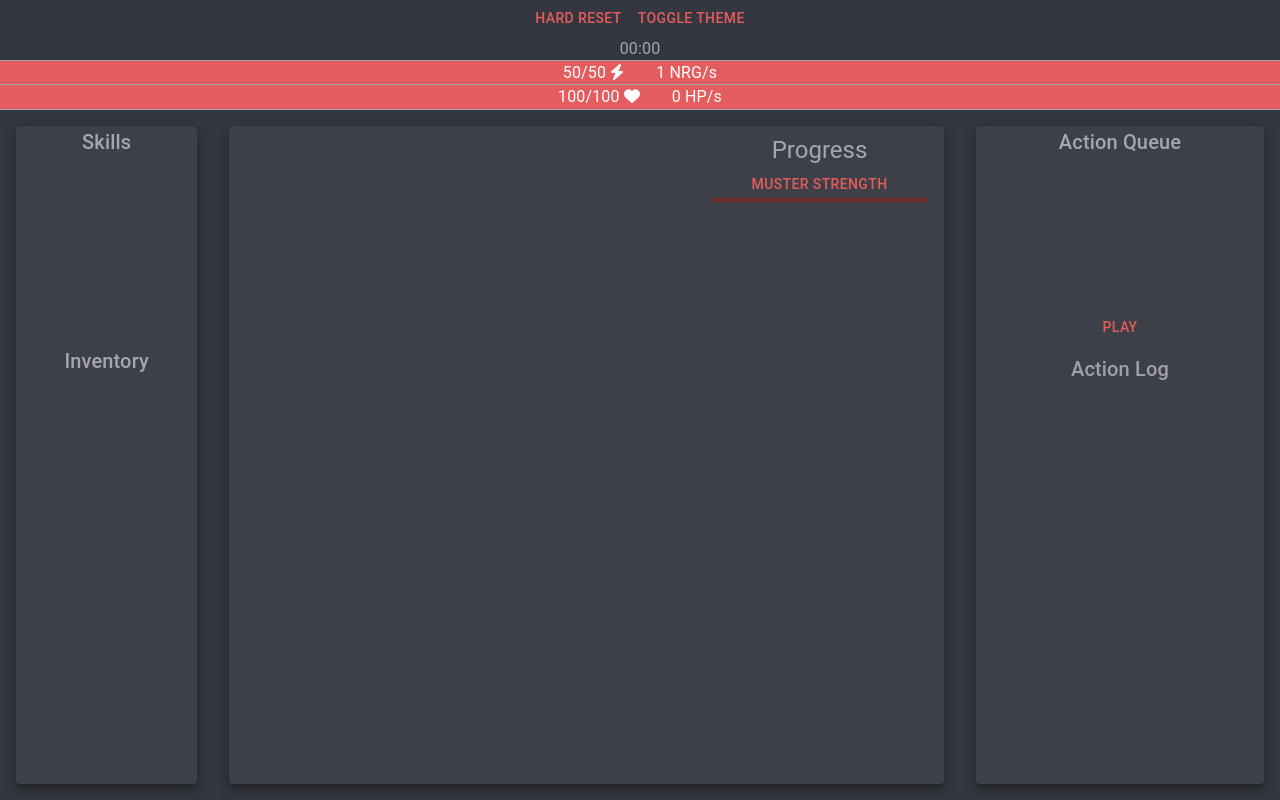
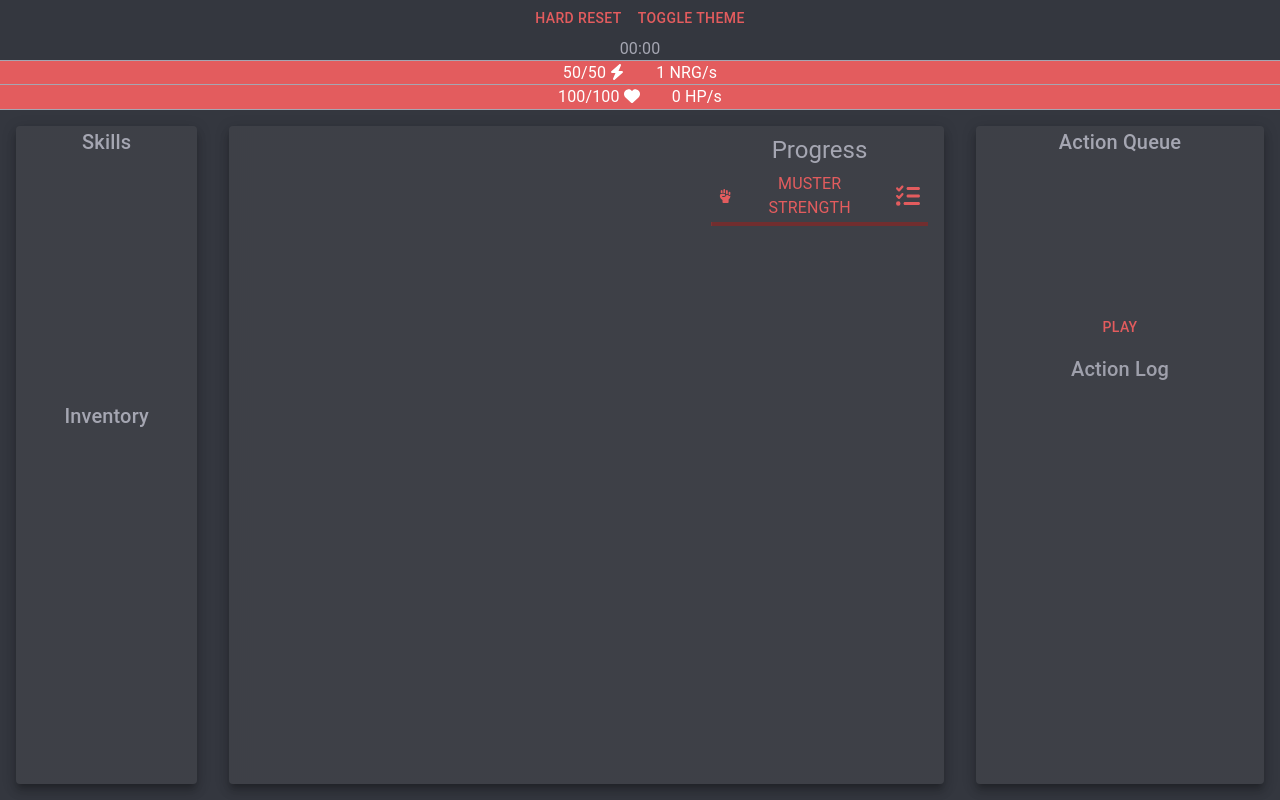
Before and after one commit to SirPrimrose/Eudaimonia, a React (Create React App) app: page / in a window 1280 px wide. Built offline with nearby package versions, Linux system fonts and the light colour scheme.

Commit message:
Add icons and queue button to job buttons

```diff
--- a/src/game/data/jobs.js
+++ b/src/game/data/jobs.js
@@ -112,7 +112,7 @@ const JOB_BASES = {
     name: 'Fight Rat King',
     skill: SKILL_IDS.COMBAT,
     category: JOB_CATEGORY.PROGRESSION,
-    maxXp: 10,
+    maxXp: 15,
     unlockCriteria: [
       { type: UNLOCK_CRITERIA.LIMIT_COMPLETIONS },
       {
@@ -122,7 +122,7 @@ const JOB_BASES = {
     ],
     completionEvents: [],
     statDecay: {
-      [STAT_IDS.HEALTH]: 25,
+      [STAT_IDS.HEALTH]: 10,
     },
   },
   [JOB_IDS.LEAVE_CAVE]: {
@@ -333,7 +333,7 @@ const JOB_BASES = {
     name: 'Fight Cave Rat',
     skill: SKILL_IDS.COMBAT,
     category: JOB_CATEGORY.ACTION,
-    maxXp: 1,
+    maxXp: 10,
     unlockCriteria: [
       {
         type: UNLOCK_CRITERIA.EXPLORE_GROUP,
@@ -353,7 +353,7 @@ const JOB_BASES = {
       },
     ],
     statDecay: {
-      [STAT_IDS.HEALTH]: 10,
+      [STAT_IDS.HEALTH]: 1,
     },
   },
 };
--- a/src/game/layout/PlayerSection.jsx
+++ b/src/game/layout/PlayerSection.jsx
@@ -13,10 +13,10 @@ class PlayerSection extends React.PureComponent {
           container
           direction={{ xs: 'row', md: 'column' }}
         >
-          <Grid item xs={6} md={4} sx={{ height: '100%', overflow: 'hidden' }}>
+          <Grid item xs={6} md={5} sx={{ height: '100%', overflow: 'hidden' }}>
             <SkillPanel />
           </Grid>
-          <Grid item xs={6} md={8} sx={{ height: '100%', overflow: 'hidden' }}>
+          <Grid item xs={6} md={7} sx={{ height: '100%', overflow: 'hidden' }}>
             <PlayerInventoryPanel />
           </Grid>
         </Grid>
--- a/src/game/layout/SkillPanel.jsx
+++ b/src/game/layout/SkillPanel.jsx
@@ -7,7 +7,7 @@ import PlayerSkill from './components/PlayerSkill';
 
 class SkillPanel extends React.PureComponent {
   getSkillLayout = (skills) => {
-    const numOfColumns = (Math.floor(skills.length / 6) + 1) * 4;
+    const numOfColumns = (Math.floor((skills.length - 1) / 6) + 1) * 4;
 
     return (
       <div className="panelGrid">
--- a/src/game/layout/components/Icons.jsx
+++ b/src/game/layout/components/Icons.jsx
@@ -12,13 +12,11 @@ import {
   faGem,
   faChevronDown,
   faCircle,
-  faCheck,
   faScaleBalanced,
 } from '@fortawesome/free-solid-svg-icons';
 import { FontAwesomeIcon } from '@fortawesome/react-fontawesome';
 import { STAT_IDS } from '../../data/stats';
 import { SKILL_IDS } from '../../data/skills';
-import { Box } from '@mui/material';
 
 const getIconForSkillType = (skillId) => {
   switch (skillId) {
--- a/src/game/layout/components/Job.jsx
+++ b/src/game/layout/components/Job.jsx
@@ -1,43 +1,90 @@
 import React from 'react';
 import PropTypes from 'prop-types';
-import { Button, LinearProgress, Stack } from '@mui/material';
+import {
+  Button,
+  IconButton,
+  LinearProgress,
+  Stack,
+  Typography,
+} from '@mui/material';
 import { connect } from 'react-redux';
+import { FontAwesomeIcon } from '@fortawesome/react-fontawesome';
+import { faListCheck } from '@fortawesome/free-solid-svg-icons';
 import { getProgressValue } from '../../../shared/util';
 import { actions as gameActions } from '../../../slice/gameSlice';
 import { createJobQueueEntry } from '../../data/jobConstructor';
+import { getIconForSkillType } from './Icons';
 
 class Job extends React.PureComponent {
-  handleClickJob = (jobId) => () => {
-    const { addJobToQueue, setPaused } = this.props;
+  handlePushJob = (jobId) => () => {
+    const { unshiftJobToQueue, setPaused } = this.props;
 
-    addJobToQueue(createJobQueueEntry(jobId));
+    unshiftJobToQueue(createJobQueueEntry(jobId));
     setPaused(false);
   };
 
-  handleContextMenu = (jobId) => (event) => {
-    const { addJobToQueue, setPaused } = this.props;
-
+  handlePushSingleJob = (jobId) => (event) => {
+    const { unshiftJobToQueue, setPaused } = this.props;
     event.preventDefault();
 
-    addJobToQueue(createJobQueueEntry(jobId, 1));
+    unshiftJobToQueue(createJobQueueEntry(jobId, 1));
+    setPaused(false);
+  };
+
+  handleQueueJob = (jobId) => () => {
+    const { pushJobToQueue, setPaused } = this.props;
+
+    pushJobToQueue(createJobQueueEntry(jobId));
+    setPaused(false);
+  };
+
+  handleQueueSingleJob = (jobId) => (event) => {
+    const { pushJobToQueue, setPaused } = this.props;
+    event.preventDefault();
+
+    pushJobToQueue(createJobQueueEntry(jobId, 1));
     setPaused(false);
   };
 
   render() {
     const {
-      job: { id, name, currentXp, maxXp },
+      job: { id, name, currentXp, maxXp, skill },
     } = this.props;
 
     return (
       <Stack
-        onContextMenu={this.handleContextMenu(id)}
-        style={{
-          position: 'relative',
-        }}
+        direction="row"
+        alignItems="stretch"
+        justifyContent="flex-start"
+        position="relative"
       >
-        <Button onClick={this.handleClickJob(id)} sx={{ zIndex: 1 }}>
-          {name}
+        <Button
+          onClick={this.handlePushJob(id)}
+          onContextMenu={this.handlePushSingleJob(id)}
+          sx={{ width: '100%', zIndex: 1 }}
+        >
+          <Stack
+            direction="row"
+            alignItems="center"
+            position="relative"
+            width="100%"
+            spacing={1}
+          >
+            {getIconForSkillType(skill)}
+            <Typography>{name}</Typography>
+          </Stack>
         </Button>
+        <IconButton
+          onClick={this.handleQueueJob(id)}
+          onContextMenu={this.handleQueueSingleJob(id)}
+          color="primary"
+          sx={{
+            borderRadius: '0%',
+            zIndex: 1,
+          }}
+        >
+          <FontAwesomeIcon icon={faListCheck} />
+        </IconButton>
         <LinearProgress
           variant="determinate"
           value={getProgressValue(currentXp, maxXp)}
@@ -56,19 +103,20 @@ Job.propTypes = {
   job: PropTypes.shape({
     id: PropTypes.string.isRequired,
     name: PropTypes.string.isRequired,
+    skill: PropTypes.string.isRequired,
     isActive: PropTypes.bool.isRequired,
     currentXp: PropTypes.number.isRequired,
     maxXp: PropTypes.number.isRequired,
   }).isRequired,
 
   // Dispatch functions
-  addJobToQueue: PropTypes.func.isRequired,
+  pushJobToQueue: PropTypes.func.isRequired,
   unshiftJobToQueue: PropTypes.func.isRequired,
   setPaused: PropTypes.func.isRequired,
 };
 
 const mapDispatchToProps = {
-  addJobToQueue: gameActions.addJobToQueue,
+  pushJobToQueue: gameActions.pushJobToQueue,
   unshiftJobToQueue: gameActions.unshiftJobToQueue,
   setPaused: gameActions.setPaused,
 };
--- a/src/game/layout/phases/JobActions.jsx
+++ b/src/game/layout/phases/JobActions.jsx
@@ -1,8 +1,6 @@
 import { Stack } from '@mui/material';
 import React from 'react';
-import { connect } from 'react-redux';
 import PropTypes from 'prop-types';
-import { actions as gameActions } from '../../../slice/gameSlice';
 import Job from '../components/Job';
 
 class JobActions extends React.PureComponent {
@@ -30,9 +28,4 @@ JobActions.propTypes = {
   ).isRequired,
 };
 
-const mapDispatchToProps = {
-  addJobToQueue: gameActions.addJobToQueue,
-  setPaused: gameActions.setPaused,
-};
-
-export default connect(null, mapDispatchToProps)(JobActions);
+export default JobActions;
--- a/src/slice/gameSlice.js
+++ b/src/slice/gameSlice.js
@@ -39,7 +39,7 @@ export const gameSlice = createSlice({
     removeJobFromQueueByQueueId: (state, { payload: queueId }) => {
       removeJobFromQueueByQueueId(state, queueId);
     },
-    addJobToQueue: (state, { payload: queueEntry }) => {
+    pushJobToQueue: (state, { payload: queueEntry }) => {
       pushJobToQueue(state, queueEntry);
     },
     unshiftJobToQueue: (state, { payload: queueEntry }) => {
```
